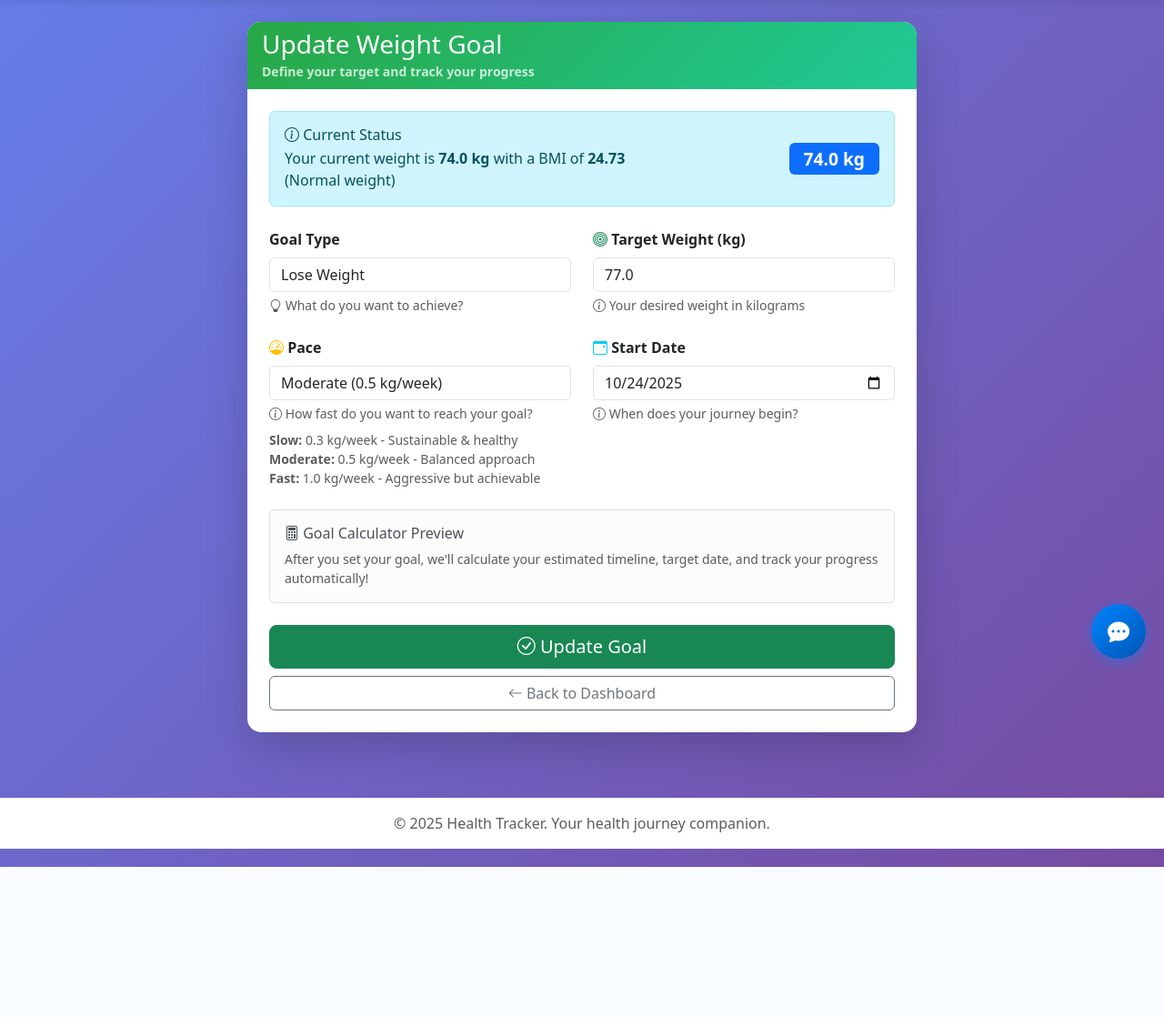
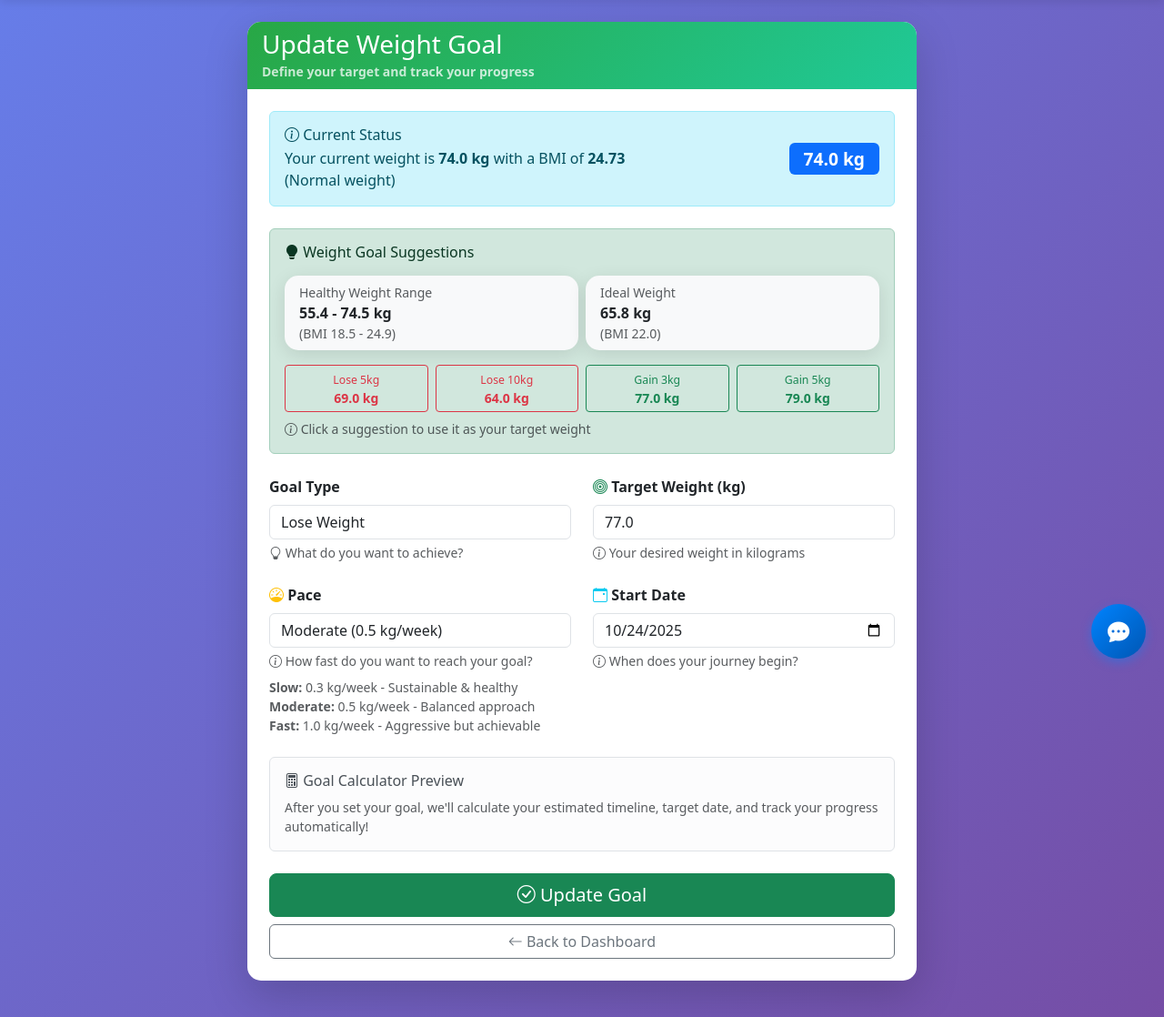
Before and after one commit to AndrewTr0612/DjangoTestingHealthApp, a Django app: page /accounts/goal/set/ in a window 1280 px wide. Shown: the part 56-1174 px from the top of the page at 91% size. Before the commit the page ends 1009 px from the top, so only its background shows below. Run offline with Django 5.2, Linux system fonts and the light colour scheme; a user stored in the database is signed in; data comes from the database, SQL or seed files in the repository; both versions use the stored data as it was after the commit.

Commit message:
add suggestions goal for user

```diff
--- a/project/src/account/forms.py
+++ b/project/src/account/forms.py
@@ -81,6 +81,7 @@ class WeightEntryForm(forms.ModelForm):
         }
 
     def __init__(self, *args, **kwargs):
+        self.user = kwargs.pop('user', None)
         super().__init__(*args, **kwargs)
         self.fields['notes'].required = False
         # Update max date dynamically
@@ -92,6 +93,30 @@ class WeightEntryForm(forms.ModelForm):
         if recorded_date and recorded_date > date.today():
             raise ValidationError('Weight entry date cannot be in the future. Please select today or an earlier date.')
         return recorded_date
+
+    def clean(self):
+        """Validate that user hasn't exceeded 3 entries per day"""
+        cleaned_data = super().clean()
+        recorded_date = cleaned_data.get('recorded_date')
+
+        if self.user and recorded_date:
+            # Count existing entries for this date (excluding current instance if editing)
+            existing_count = WeightEntry.objects.filter(
+                user=self.user,
+                recorded_date=recorded_date
+            )
+
+            # Exclude current instance if we're editing
+            if self.instance and self.instance.pk:
+                existing_count = existing_count.exclude(pk=self.instance.pk)
+
+            if existing_count.count() >= 3:
+                raise ValidationError(
+                    f'You can only add up to 3 weight entries per day. '
+                    f'You already have {existing_count.count()} entries for {recorded_date.strftime("%Y-%m-%d")}.'
+                )
+
+        return cleaned_data
 
 
 class WeightGoalForm(forms.ModelForm):
--- a/project/src/account/views.py
+++ b/project/src/account/views.py
@@ -178,7 +178,7 @@ def dashboard_view(request):
 def add_weight_view(request):
     """Add a new weight entry"""
     if request.method == 'POST':
-        form = WeightEntryForm(request.POST)
+        form = WeightEntryForm(request.POST, user=request.user)
         if form.is_valid():
             weight_entry = form.save(commit=False)
             weight_entry.user = request.user
@@ -186,7 +186,7 @@ def add_weight_view(request):
             messages.success(request, 'Weight entry added successfully!')
             return redirect('accounts:dashboard')
     else:
-        form = WeightEntryForm()
+        form = WeightEntryForm(user=request.user)
 
     return render(request, 'accounts/add_weight.html', {'form': form})
 
@@ -217,10 +217,36 @@ def set_goal_view(request):
     # Get latest weight for reference
     latest_weight = request.user.weight_entries.first()
 
+    # Calculate weight suggestions based on current weight
+    suggestions = None
+    if latest_weight and hasattr(request.user, 'profile'):
+        profile = request.user.profile
+        current_weight = latest_weight.weight_kg
+        height_m = profile.height_cm / 100
+        current_bmi = current_weight / (height_m ** 2)
+
+        # Calculate healthy weight range (BMI 18.5 - 24.9)
+        min_healthy_weight = 18.5 * (height_m ** 2)
+        max_healthy_weight = 24.9 * (height_m ** 2)
+        ideal_weight = 22 * (height_m ** 2)  # Middle of healthy range
+
+        suggestions = {
+            'current_weight': round(current_weight, 1),
+            'current_bmi': round(current_bmi, 1),
+            'min_healthy': round(min_healthy_weight, 1),
+            'max_healthy': round(max_healthy_weight, 1),
+            'ideal_weight': round(ideal_weight, 1),
+            'lose_moderate': round(current_weight - 5, 1),  # Lose 5 kg
+            'lose_significant': round(current_weight - 10, 1),  # Lose 10 kg
+            'gain_moderate': round(current_weight + 3, 1),  # Gain 3 kg
+            'gain_significant': round(current_weight + 5, 1),  # Gain 5 kg
+        }
+
     context = {
         'form': form,
         'is_new': is_new,
-        'latest_weight': latest_weight
+        'latest_weight': latest_weight,
+        'suggestions': suggestions
     }
     return render(request, 'accounts/set_goal.html', context)
 
--- a/project/src/templates/accounts/set_goal.html
+++ b/project/src/templates/accounts/set_goal.html
@@ -27,6 +27,61 @@
                             </span>
                         </div>
                     </div>
+                </div>
+                {% endif %}
+
+                {% if suggestions %}
+                <div class="alert alert-success mb-4">
+                    <h6 class="mb-3"><i class="bi bi-lightbulb-fill"></i> Weight Goal Suggestions</h6>
+
+                    <div class="row g-2 mb-3">
+                        <div class="col-md-6">
+                            <div class="card bg-light">
+                                <div class="card-body py-2">
+                                    <small class="text-muted d-block">Healthy Weight Range</small>
+                                    <strong>{{ suggestions.min_healthy }} - {{ suggestions.max_healthy }} kg</strong>
+                                    <small class="text-muted d-block">(BMI 18.5 - 24.9)</small>
+                                </div>
+                            </div>
+                        </div>
+                        <div class="col-md-6">
+                            <div class="card bg-light">
+                                <div class="card-body py-2">
+                                    <small class="text-muted d-block">Ideal Weight</small>
+                                    <strong>{{ suggestions.ideal_weight }} kg</strong>
+                                    <small class="text-muted d-block">(BMI 22.0)</small>
+                                </div>
+                            </div>
+                        </div>
+                    </div>
+
+                    <div class="row g-2">
+                        <div class="col-6 col-md-3">
+                            <button type="button" class="btn btn-sm btn-outline-danger w-100 goal-suggestion" data-weight="{{ suggestions.lose_moderate }}">
+                                <small>Lose 5kg</small><br>
+                                <strong>{{ suggestions.lose_moderate }} kg</strong>
+                            </button>
+                        </div>
+                        <div class="col-6 col-md-3">
+                            <button type="button" class="btn btn-sm btn-outline-danger w-100 goal-suggestion" data-weight="{{ suggestions.lose_significant }}">
+                                <small>Lose 10kg</small><br>
+                                <strong>{{ suggestions.lose_significant }} kg</strong>
+                            </button>
+                        </div>
+                        <div class="col-6 col-md-3">
+                            <button type="button" class="btn btn-sm btn-outline-success w-100 goal-suggestion" data-weight="{{ suggestions.gain_moderate }}">
+                                <small>Gain 3kg</small><br>
+                                <strong>{{ suggestions.gain_moderate }} kg</strong>
+                            </button>
+                        </div>
+                        <div class="col-6 col-md-3">
+                            <button type="button" class="btn btn-sm btn-outline-success w-100 goal-suggestion" data-weight="{{ suggestions.gain_significant }}">
+                                <small>Gain 5kg</small><br>
+                                <strong>{{ suggestions.gain_significant }} kg</strong>
+                            </button>
+                        </div>
+                    </div>
+                    <small class="text-muted mt-2 d-block"><i class="bi bi-info-circle"></i> Click a suggestion to use it as your target weight</small>
                 </div>
                 {% endif %}
 
@@ -114,4 +169,29 @@
         </div>
     </div>
 </div>
+
+<script>
+// Handle weight suggestion button clicks
+document.addEventListener('DOMContentLoaded', function() {
+    const suggestionButtons = document.querySelectorAll('.goal-suggestion');
+    const targetWeightInput = document.getElementById('{{ form.target_weight_kg.id_for_label }}');
+
+    suggestionButtons.forEach(button => {
+        button.addEventListener('click', function() {
+            const weight = this.getAttribute('data-weight');
+            if (targetWeightInput && weight) {
+                targetWeightInput.value = weight;
+
+                // Visual feedback
+                suggestionButtons.forEach(btn => btn.classList.remove('active'));
+                this.classList.add('active');
+
+                // Smooth scroll to the target weight field
+                targetWeightInput.scrollIntoView({ behavior: 'smooth', block: 'center' });
+                targetWeightInput.focus();
+            }
+        });
+    });
+});
+</script>
 {% endblock %}
```
Also changed, not shown: project/src/healthtracker/settings.py (+12 -0 lines), project/src/account/migrations/0002_alter_weightgoal_pace.py (added), project/src/db.sqlite3.
